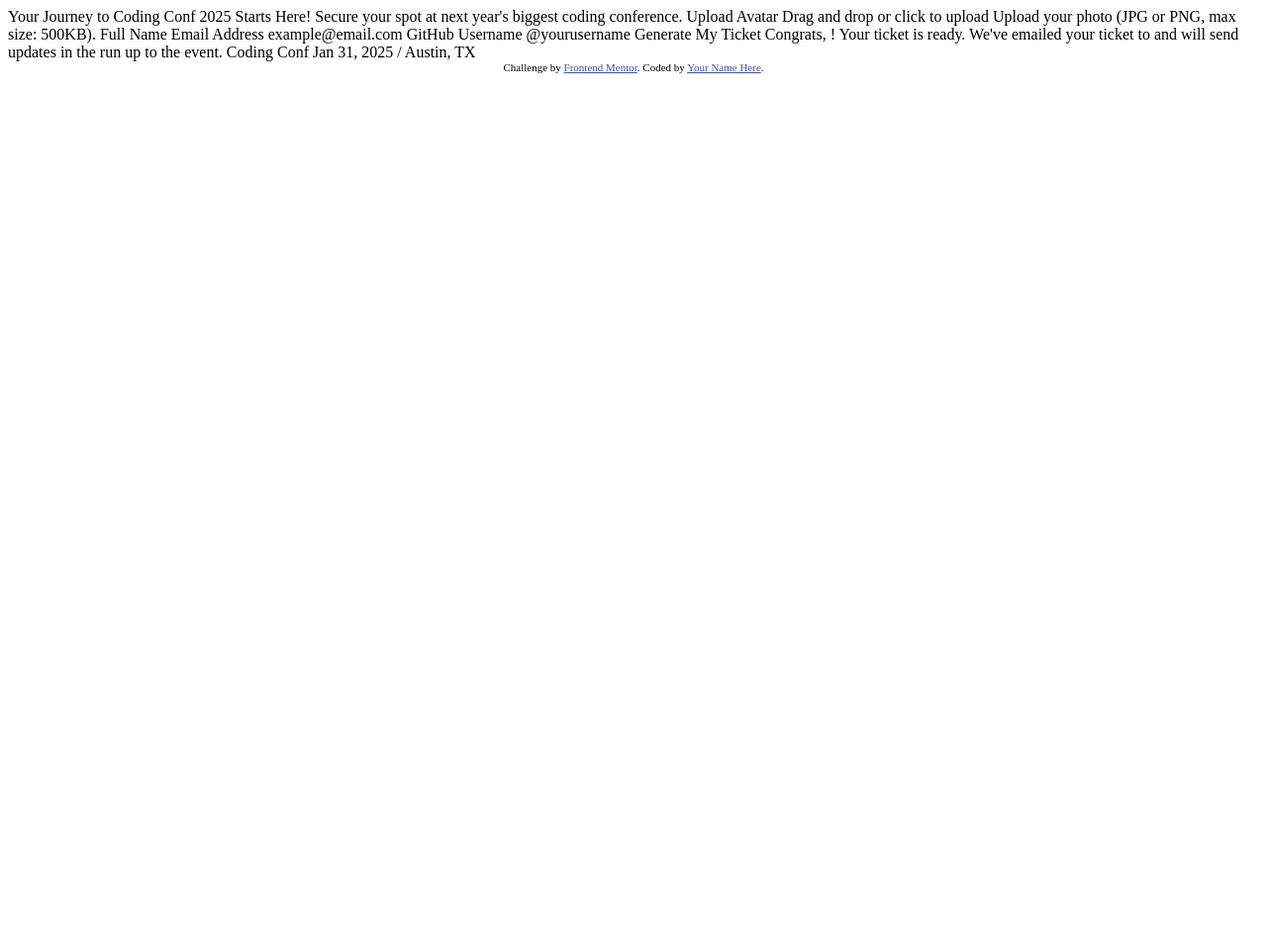
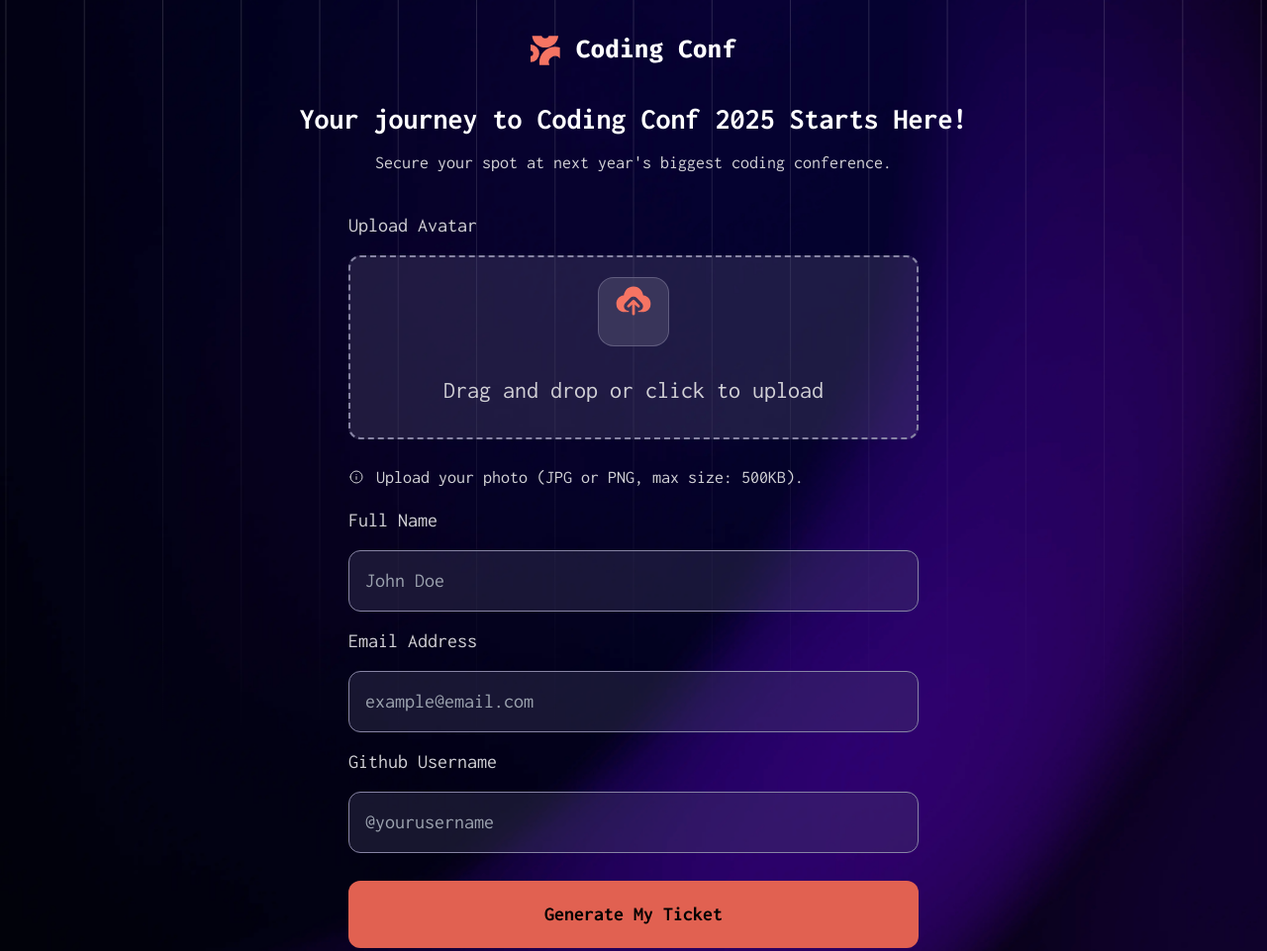
Before and after one commit to AbdullahHamadax/conference-ticket-geneator, a plain HTML site: page index.html in a window 1280 px wide. Shown: the top 961 px of the page at 99% size. Before the commit the page ends 800 px from the top, so only its background shows below. Drawn offline with nearby package versions, Linux system fonts and the light colour scheme.

Commit message:
Finish the form with all focus & hover states.

```diff
--- a/index.html
+++ b/index.html
@@ -1,57 +1,126 @@
 <!DOCTYPE html>
 <html lang="en">
   <head>
-  <meta charset="UTF-8">
-  <meta name="viewport" content="width=device-width, initial-scale=1.0"> <!-- displays site properly based on user's device -->
+    <meta charset="UTF-8" />
+    <meta name="viewport" content="width=device-width, initial-scale=1.0" />
+    <script src="https://cdn.tailwindcss.com"></script>
+    <link rel="preconnect" href="https://fonts.googleapis.com" />
+    <link rel="preconnect" href="https://fonts.gstatic.com" crossorigin />
+    <link
+      href="https://fonts.googleapis.com/css2?family=Inconsolata:wght@200..900&display=swap"
+      rel="stylesheet"
+    />
+    <link
+      rel="icon"
+      type="image/png"
+      sizes="32x32"
+      href="./assets/images/favicon-32x32.png"
+    />
 
-  <link rel="icon" type="image/png" sizes="32x32" href="./assets/images/favicon-32x32.png">
+    <style>
+      body {
+        font-family: "Inconsolata", sans-serif;
+        background-image: url("assets/images/pattern-lines.svg"),
+          url("assets/images/background-mobile.png");
+        background-size: cover, cover;
+        background-position: center, center;
+        background-repeat: no-repeat, no-repeat;
+      }
 
-  <title>Frontend Mentor | Conference ticket generator</title>
+      @media only screen and (min-width: 751px) {
+        body {
+          background-image: url("assets/images/pattern-lines.svg"),
+            url("assets/images/background-tablet.png");
+        }
+      }
 
-  <!-- Feel free to remove these styles or customise in your own stylesheet 👍 -->
-  <style>
-    .attribution { font-size: 11px; text-align: center; }
-    .attribution a { color: hsl(228, 45%, 44%); }
+      @media only screen and (min-width: 1024px) {
+        body {
+          background-image: url("assets/images/pattern-lines.svg"),
+            url("assets/images/background-desktop.png");
+        }
+      }
     </style>
+
+    <title>Conference ticket generator</title>
   </head>
-<body>
+  <body class="min-h-screen px-5 text-white flex flex-col">
+    <header class="flex flex-col">
+      <img
+        src="assets/images/logo-full.svg"
+        alt="Coding Conf logo"
+        class="m-auto mt-9"
+      />
+      <div class="mt-9 flex flex-col gap-3">
+        <h1 class="text-white text-center font-bold text-3xl">
+          Your journey to Coding Conf 2025 Starts Here!
+        </h1>
+        <p class="text-[#d2d1d6] text-center text-lg">
+          Secure your spot at next year's biggest coding conference.
+        </p>
+      </div>
+    </header>
+    <section class="mt-9">
+      <form class="mb-5">
+        <div class="max-w-xl w-full m-auto flex flex-col gap-y-4">
+          <label for="uploadAvatar" class="text-xl text-[#d2d1d6]"
+            >Upload Avatar</label
+          >
+          <label
+            for="dropzone-file"
+            class="flex flex-col items-center justify-center border-2 border-[#8784a4] border-dashed rounded-xl cursor-pointer bg-[#8784a4] bg-opacity-20 hover:bg-[#8784a4] hover:bg-opacity-50 outline-none focus:outline-[#8784a4] outline-2 outline-offset-[3px]"
+          >
+            <div class="flex flex-col items-center justify-center pt-5 pb-6">
+              <div
+                class="border mb-7 rounded-2xl px-[0.80rem] py-3 bg-[#4b486a] border-[#8784a4] border-opacity-50 bg-opacity-60"
+              >
+                <img
+                  src="assets/images/icon-upload.svg"
+                  class="size-11 animate-bounce transition duration-1000"
+                  alt="upload icon"
+                />
+              </div>
+              <p class="mb-2 text-2xl text-[#d2d1d6]">
+                Drag and drop or click to upload
+              </p>
+            </div>
 
-  <!-- Form starts -->
-
-  Your Journey to Coding Conf 2025 Starts Here!
-
-  Secure your spot at next year's biggest coding conference.
-
-  Upload Avatar
-  Drag and drop or click to upload
+            <input id="dropzone-file" type="file" class="hidden" />
+          </label>
+          <p class="mt-2 text-lg text-[#d2d1d6] flex gap-3">
+            <img src="assets/images/icon-info.svg" alt="info icon" />
             Upload your photo (JPG or PNG, max size: 500KB).
-
-  Full Name
-
-  Email Address
-  example@email.com
-
-  GitHub Username
-  @yourusername
-
+          </p>
+          <label for="fullName" class="text-xl text-[#d2d1d6]">Full Name</label>
+          <input
+            type="text"
+            placeholder="John Doe"
+            class="p-4 text-xl border-[1.5px] rounded-xl py-4 cursor-pointer bg-[#4b486a] bg-opacity-30 border-[#8784a4] hover:bg-[#8784a4] hover:bg-opacity-50 outline-none focus:outline-[#8784a4] outline-2 outline-offset-[3px]"
+          />
+          <label for="email" class="text-xl text-[#d2d1d6]"
+            >Email Address</label
+          >
+          <input
+            type="email"
+            placeholder="example@email.com"
+            class="p-4 text-xl border-[1.5px] rounded-xl py-4 cursor-pointer bg-[#4b486a] bg-opacity-30 border-[#8784a4] hover:bg-[#8784a4] hover:bg-opacity-50 outline-none focus:outline-[#8784a4] outline-2 outline-offset-[3px]"
+          />
+          <label for="githubUsername" class="text-xl text-[#d2d1d6]"
+            >Github Username</label
+          >
+          <input
+            type="text"
+            placeholder="@yourusername"
+            class="p-4 text-xl border-[1.5px] rounded-xl py-4 cursor-pointer bg-[#4b486a] bg-opacity-30 border-[#8784a4] hover:bg-[#8784a4] hover:bg-opacity-50 outline-none focus:outline-[#8784a4] outline-2 outline-offset-[3px]"
+          />
+          <button
+            class="text-black border-b-transparent bg-[#e16151] rounded-xl p-5 font-bold text-xl mt-3 hover:border-b-[7px] transition-all hover:border-[#f57261] outline-none focus:outline-white outline-1 outline-offset-[3px]"
+          >
             Generate My Ticket
-
-  <!-- Form ends -->
-
-  <!-- Generated tickets starts -->
-
-  Congrats, <!-- Full Name -->! Your ticket is ready.
-
-  We've emailed your ticket to <!-- Email Address --> and will send updates in the run up to the event.
-
-  Coding Conf
-  Jan 31, 2025 / Austin, TX
-
-  <!-- Generated tickets ends -->
-
-  <div class="attribution">
-    Challenge by <a href="https://www.frontendmentor.io?ref=challenge">Frontend Mentor</a>.
-    Coded by <a href="#">Your Name Here</a>.
+          </button>
         </div>
+      </form>
+    </section>
   </body>
 </html>
+l>
```
Also changed, not shown: tailwind.config.js (added), 1 other file. Lines whose indentation alone changed are shown as unchanged.
